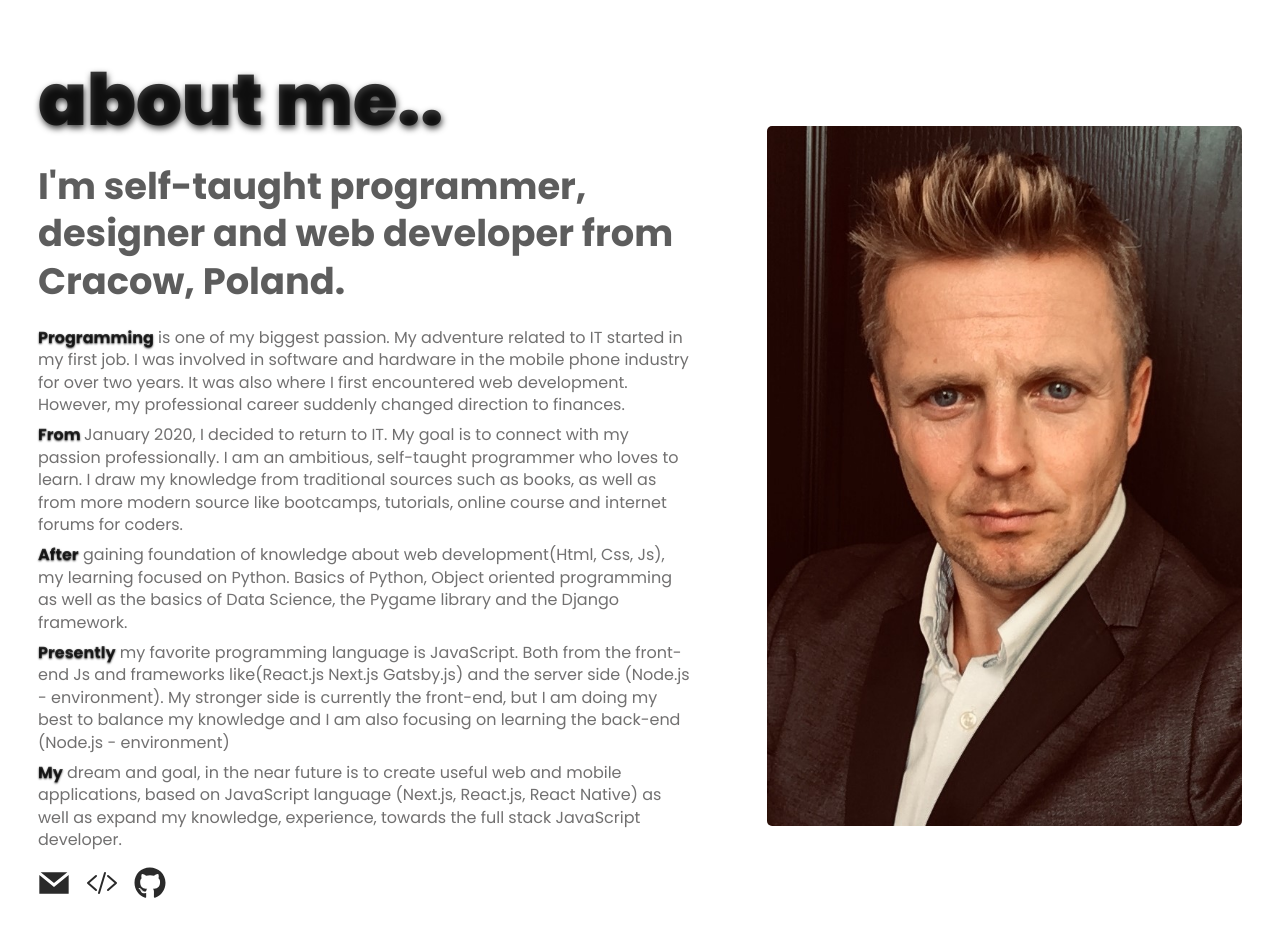
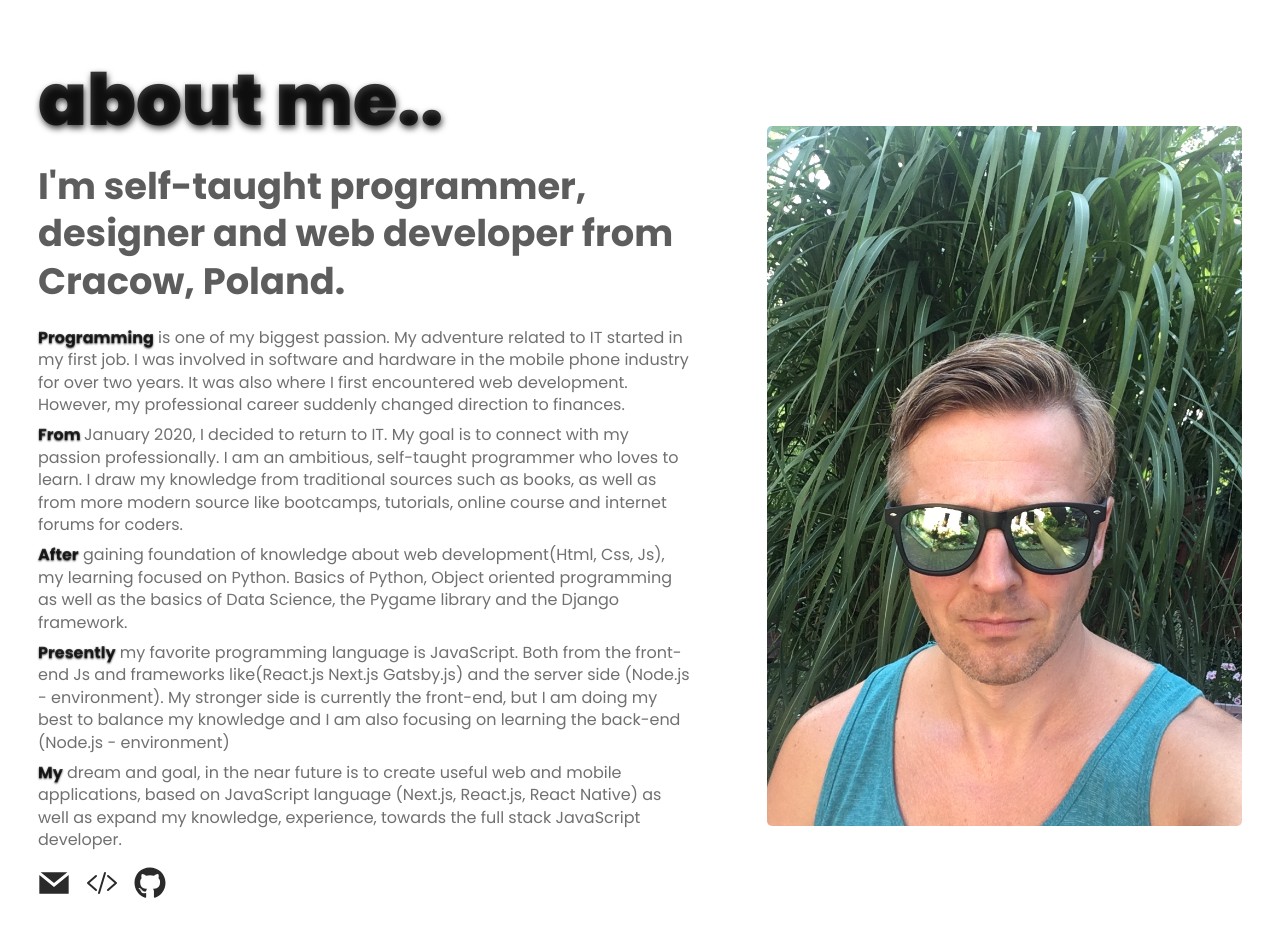
Before and after one commit to john-adam-js/next.js-skills-web, a Next.js app: page /about in a window 1280 px wide. Shown: the part 440-1376 px from the top of the page. Built offline with nearby package versions, Linux system fonts and the light colour scheme.

Commit message:
Change photo

```diff
--- a/pages/about/index.js
+++ b/pages/about/index.js
@@ -83,7 +83,7 @@ function AboutPage() {
           </div>
           <div className={styles.about_img_wrapper}>
             <Image
-              src="/images/cv_000.jpg"
+              src="/images/mario_004.jpg"
               alt="Awesome handsome blond man in sunglasses. In the background a reed "
               height={700}
               width={475}
```
